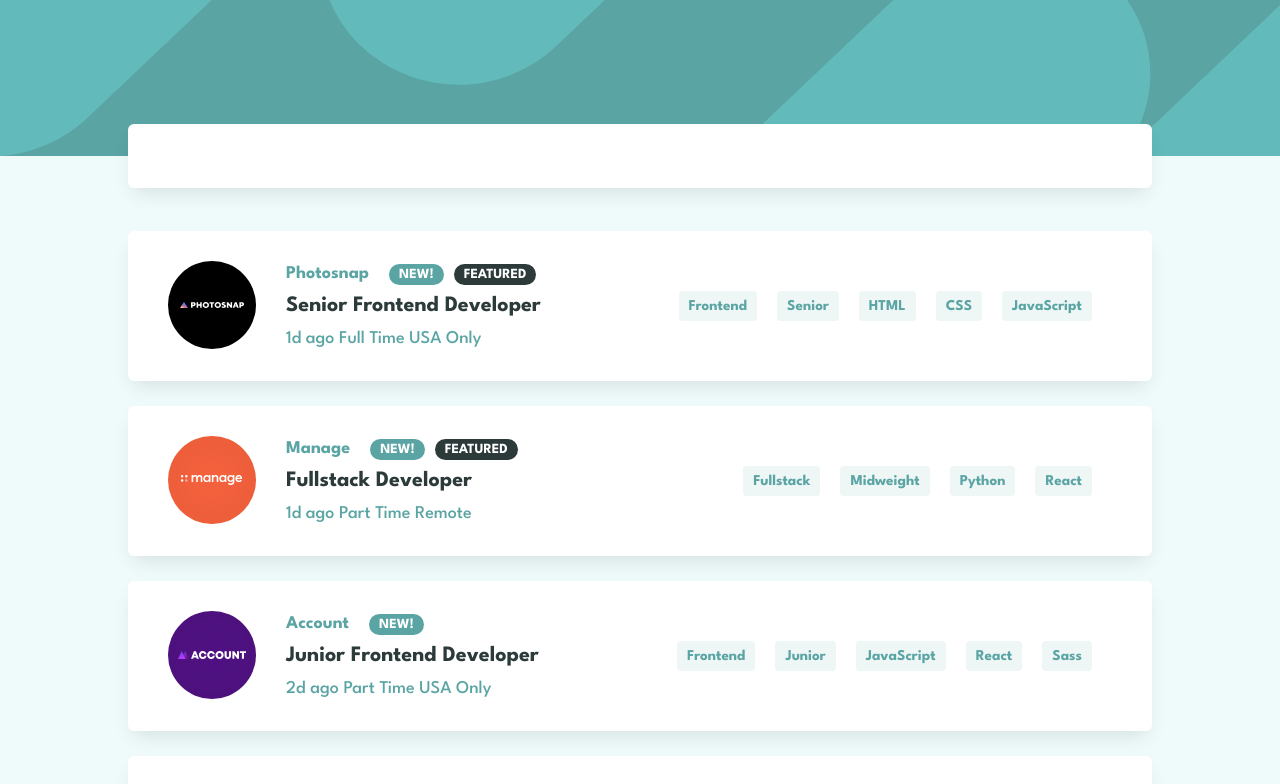
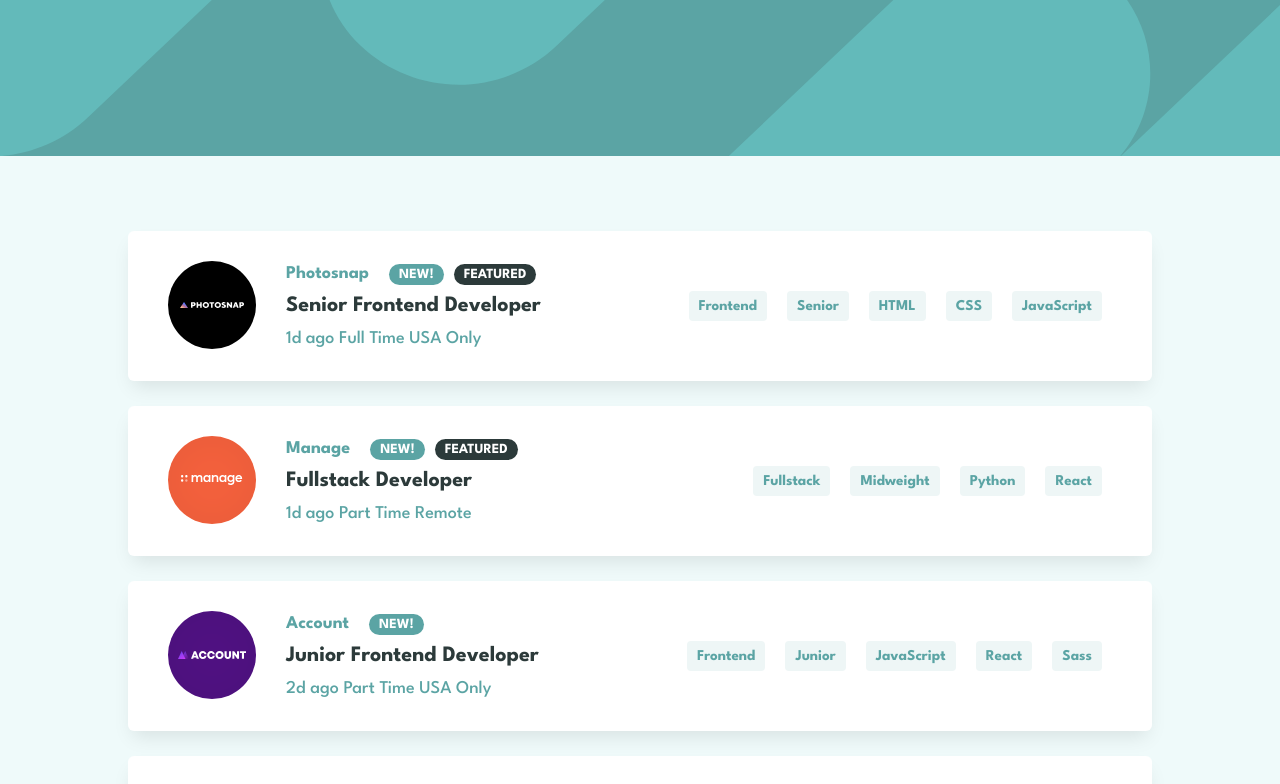
Before and after one commit to ShevchukA/job-listing-app, a React (Create React App) app: page / in a window 1280 px wide. Shown: the top 784 px of the page. Built offline with nearby package versions, Linux system fonts and the light colour scheme.

Commit message:
feat: add tags to filter area

```diff
--- a/src/components/app/App.js
+++ b/src/components/app/App.js
@@ -1,22 +1,49 @@
 import "./App.scss";
 import Card from "../card/Card";
 import Filter from "../filter/Filter";
+import Tag from "../tag/Tag";
 import Data from "../../data/data.json";
 import { useState } from "react";
 
-let filter = true;
+function App() {
+  const [listOfCards, setListOfCards] = useState(Data);
+  const [filterList, setFilterList] = useState(new Set());
 
-function App() {
-  const [list, setList] = useState(Data);
+  function addFilter(text) {
+    const newFilter = new Set([...filterList, text]);
+    setFilterList(newFilter);
+    setListOfCards([...listOfCards].filter((card) => newFilter.has(card.role)));
+  }
+
+  function displayCards(list, filterList) {
+    if (filterList.size > 0) {
+      list
+        .filter((item) => filterList.has(item))
+        .map((card) => (
+          <Card key={card.id} data={card} addToFilter={addFilter} />
+        ));
+    } else {
+      list.map((card) => (
+        <Card key={card.id} data={card} addToFilter={addFilter} />
+      ));
+    }
+  }
 
   return (
     <div className="app">
       <header className="app__header"></header>
-      {filter && <Filter />}
+      {filterList.size > 0 && (
+        <Filter>
+          {[...filterList].map((item, i) => (
+            <Tag key={i} text={item} />
+          ))}
+        </Filter>
+      )}
       <div className="app__container">
-        {list.map((item) => (
-          <Card key={item.id} data={item} />
+        {listOfCards.map((card) => (
+          <Card key={card.id} data={card} addToFilter={addFilter} />
         ))}
+        {/* {displayCards(listOfCards, filterList)} */}
       </div>
       <div className="app__attribution">
         Challenge by{" "}
--- a/src/components/card/Card.jsx
+++ b/src/components/card/Card.jsx
@@ -18,6 +18,8 @@ function Card(props) {
     tools, //array
   } = props.data;
 
+  const tags = [role, level, ...languages, ...tools];
+
   return (
     <div className="card">
       <div className="card__logo">
@@ -36,13 +38,8 @@ function Card(props) {
           </div>
         </div>
         <div className="card__tagsArea">
-          <Tag text={role} />
-          <Tag text={level} />
-          {languages.map((lang) => (
-            <Tag text={lang} />
-          ))}
-          {tools.map((tool) => (
-            <Tag text={tool} />
+          {tags.map((tag) => (
+            <Tag text={tag} addToFilter={props.addToFilter} />
           ))}
         </div>
       </div>
--- a/src/components/filter/Filter.js
+++ b/src/components/filter/Filter.js
@@ -1,7 +1,7 @@
 import "./Filter.scss";
 
-function Filter() {
-  return <div className="filterContainer"></div>;
+function Filter({ children }) {
+  return <div className="filterContainer">{children}</div>;
 }
 
 export default Filter;
--- a/src/components/filter/Filter.scss
+++ b/src/components/filter/Filter.scss
@@ -11,4 +11,8 @@
   border-radius: 6px;
   box-shadow: 0 10px 20px -5px rgba(0, 0, 0, 0.1);
   display: flex;
+  justify-content: start;
+  align-items: center;
+  box-sizing: border-box;
+  padding: 0 30px;
 }
--- a/src/components/tag/Tag.js
+++ b/src/components/tag/Tag.js
@@ -1,7 +1,11 @@
 import "./Tag.scss";
 
 function Tag(props) {
-  return <span className="tag">{props.text}</span>;
+  return (
+    <span className="tag" onClick={() => props.addToFilter(props.text)}>
+      {props.text}
+    </span>
+  );
 }
 
 export default Tag;
--- a/src/components/tag/Tag.scss
+++ b/src/components/tag/Tag.scss
@@ -1,7 +1,7 @@
 @import "../../styles.scss";
 
 .tag {
-  margin: 5px 20px 5px 0;
+  margin: 5px 10px 5px 10px;
   padding: 8px 10px;
   border-radius: 4px;
   background-color: $filter-tablets-color;
```
